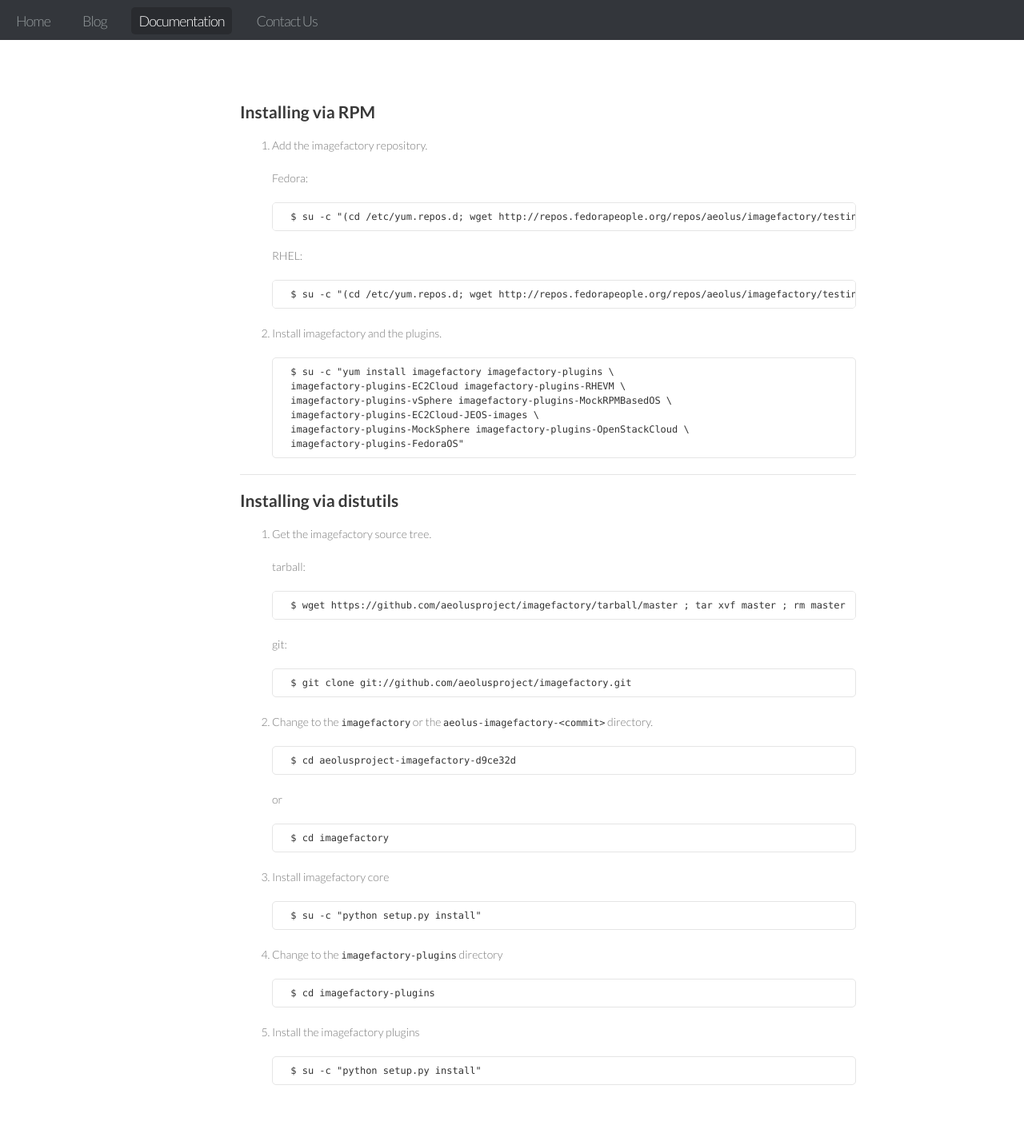
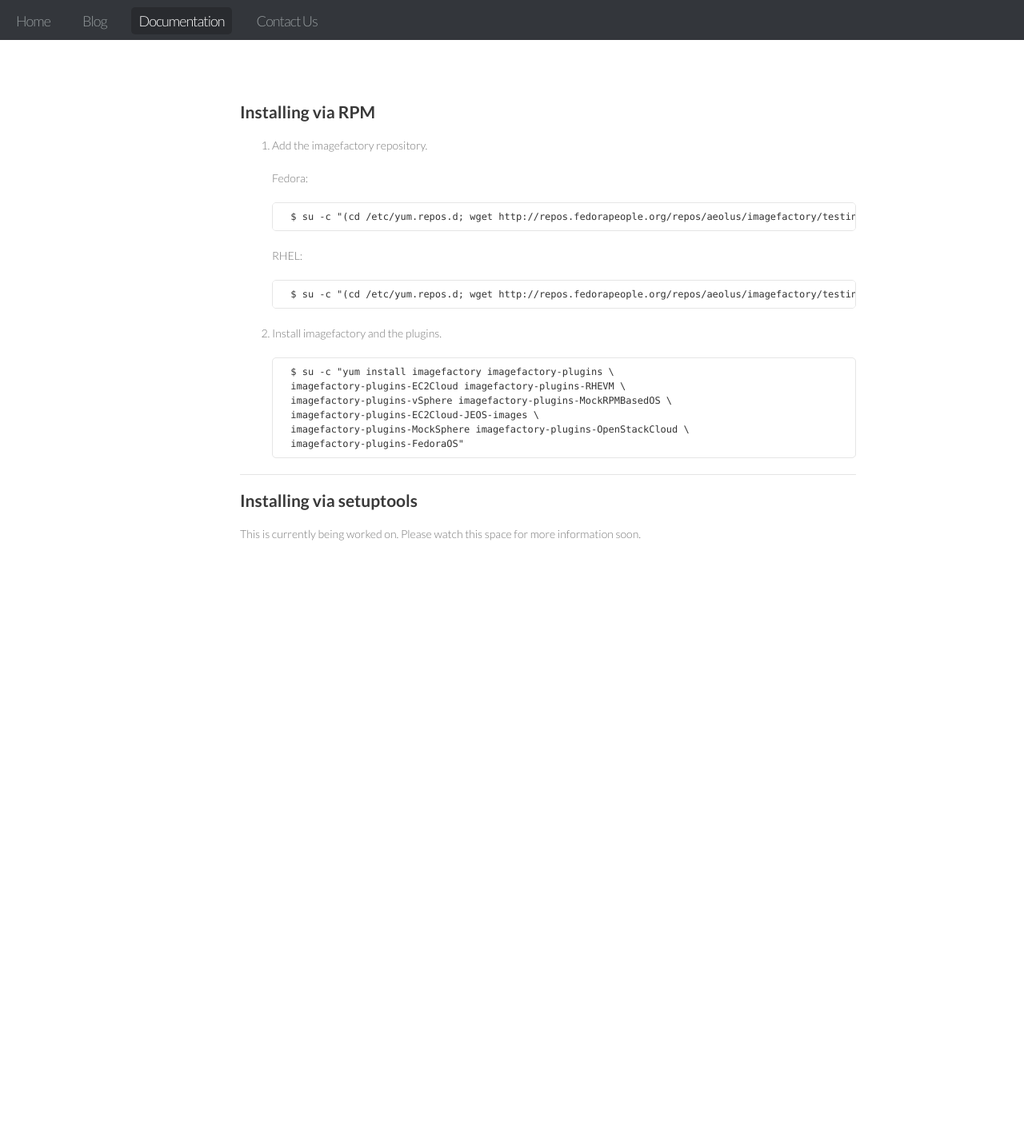
Before and after one commit to redhat-imaging/imagefactory, a Jekyll site: the page built from documentation/install.markdown, in a window 1280 px wide. Shown: the whole page at 80% size. Built offline with Jekyll 4.4.1, drawn with Linux system fonts in a browser that asks for light colours; after the commit the page ends 900 px from its top, so only the background shows below that.

Commit message:
placeholder for setuptools installation
Signed-off-by: Steve Loranz <sloranz@redhat.com>

```diff
--- a/documentation/index.markdown
+++ b/documentation/index.markdown
@@ -7,7 +7,7 @@ title: Documentation
 #### Installation:
 
 * [Installation via RPM](/documentation/install.html#rpm "Installation via RPM")
-* [Installation via distutils](/documentation/install.html#distutils "Installation via distutil")
+* [Installation via setuptools](/documentation/install.html#setuptools "Installation via setuptools")
 
 #### Setup
 
--- a/documentation/install.markdown
+++ b/documentation/install.markdown
@@ -28,35 +28,7 @@ title: Installation
 
 ---
 
-<a id="distutils" />
-## Installing via distutils
+<a id="setuptools" />
+## Installing via setuptools
 
-1. Get the imagefactory source tree.
-
-    tarball:
-
-        $ wget https://github.com/aeolusproject/imagefactory/tarball/master ; tar xvf master ; rm master
-
-    git:
-
-        $ git clone git://github.com/aeolusproject/imagefactory.git
-
-1. Change to the `imagefactory` or the `aeolus-imagefactory-<commit>` directory.
-
-        $ cd aeolusproject-imagefactory-d9ce32d
-
-    or
-
-        $ cd imagefactory
-
-1. Install imagefactory core
-
-        $ su -c "python setup.py install"
-
-1. Change to the `imagefactory-plugins` directory
-
-        $ cd imagefactory-plugins
-
-1. Install the imagefactory plugins
-
-        $ su -c "python setup.py install"
+This is currently being worked on. Please watch this space for more information soon.
```
